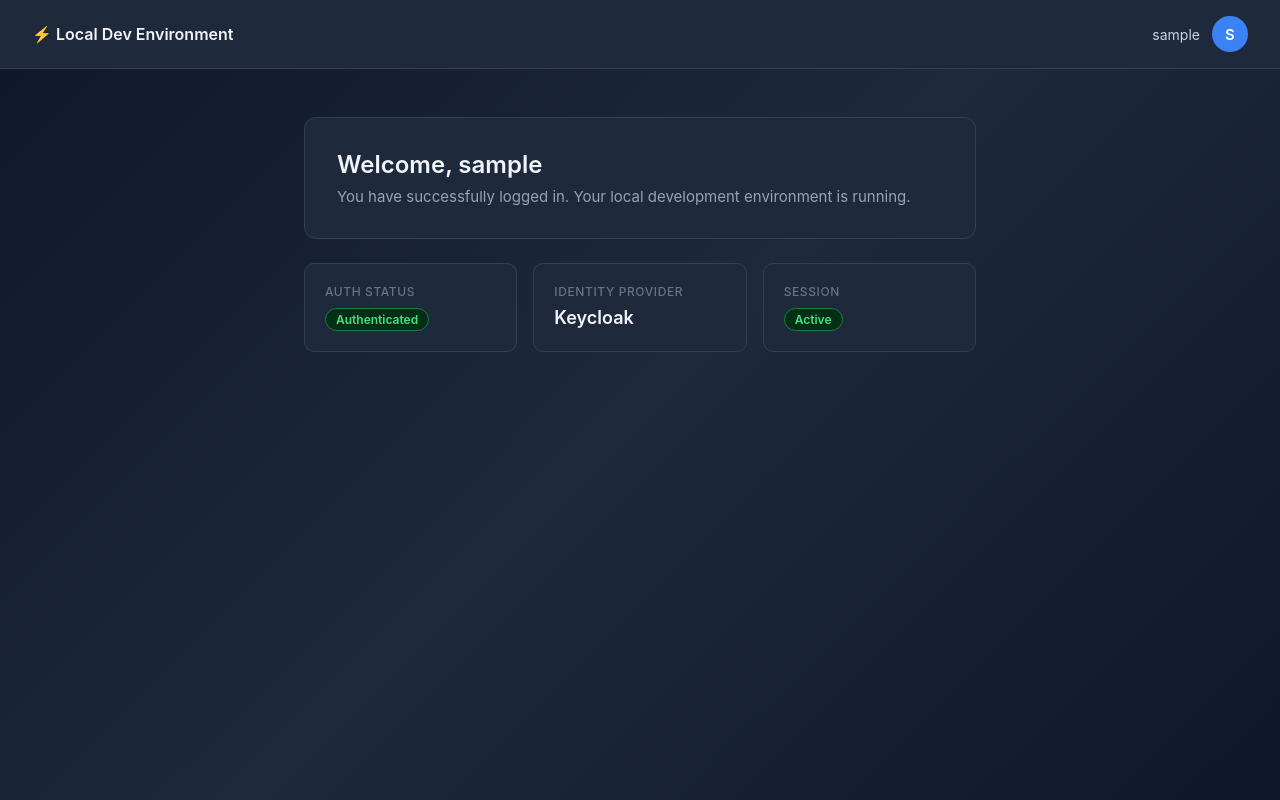
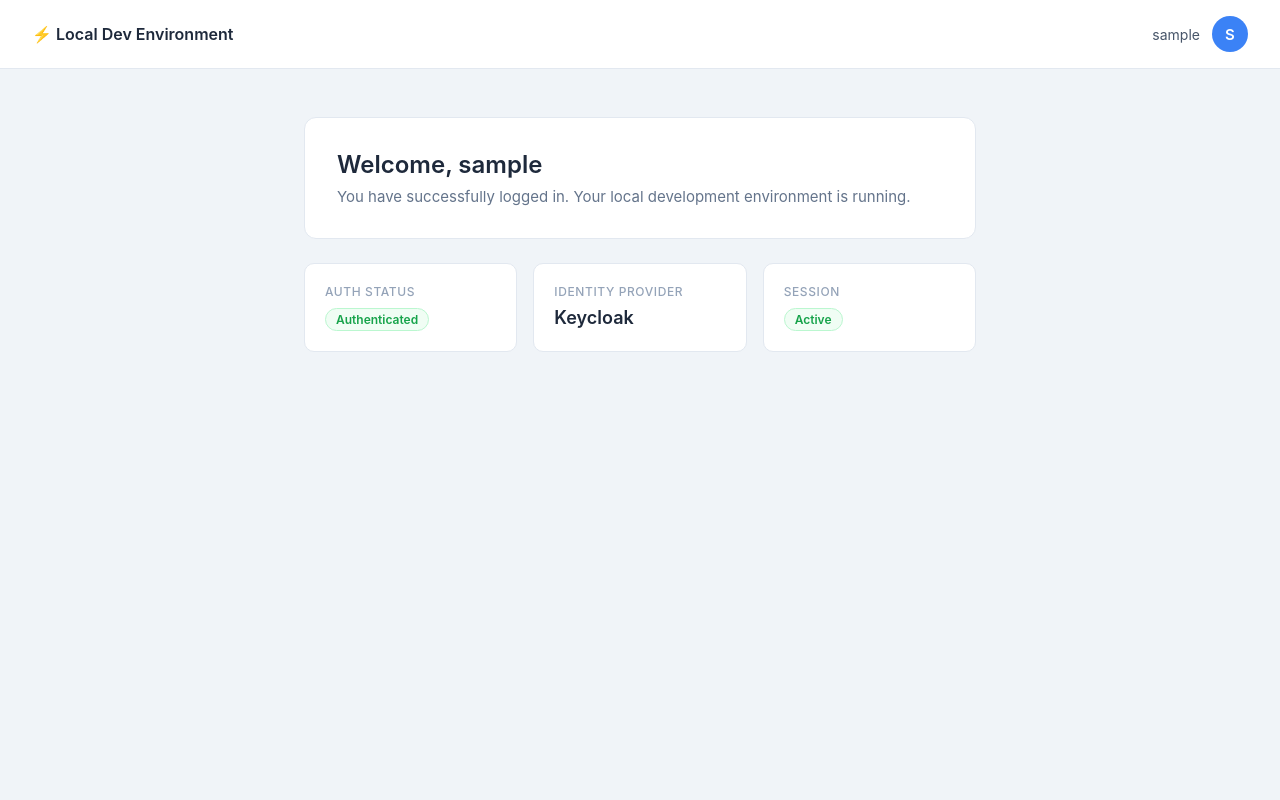
Before and after one commit to tanmaypatil/agent-local-env, a Flask app: page /dashboard in a window 1280 px wide. Run offline with Flask 3, Linux system fonts and the light colour scheme; the visitor is signed in with stand-in values (Sample User, id 1); parts of the project's set-up code (start-up, migrations or seed data) failed here and were passed over.

Commit message:
style: switch login and dashboard pages to light theme
Co-Authored-By: Claude Opus 4.6 <noreply@anthropic.com>

```diff
--- a/webapp/templates/dashboard.html
+++ b/webapp/templates/dashboard.html
@@ -10,8 +10,8 @@
     body {
       font-family: -apple-system, BlinkMacSystemFont, "Segoe UI", Roboto, Helvetica, Arial, sans-serif;
       min-height: 100vh;
-      background: linear-gradient(135deg, #0f172a 0%, #1e293b 50%, #0f172a 100%);
-      color: #e2e8f0;
+      background: #f0f4f8;
+      color: #1e293b;
     }
 
     .topbar {
@@ -19,14 +19,14 @@
       align-items: center;
       justify-content: space-between;
       padding: 16px 32px;
-      background: #1e293b;
-      border-bottom: 1px solid #334155;
+      background: #ffffff;
+      border-bottom: 1px solid #e2e8f0;
     }
 
     .topbar .brand {
       font-size: 16px;
       font-weight: 600;
-      color: #f1f5f9;
+      color: #1e293b;
     }
 
     .topbar .brand span {
@@ -54,7 +54,7 @@
 
     .user-name {
       font-size: 14px;
-      color: #cbd5e1;
+      color: #475569;
     }
 
     .container {
@@ -64,8 +64,8 @@
     }
 
     .welcome-card {
-      background: #1e293b;
-      border: 1px solid #334155;
+      background: #ffffff;
+      border: 1px solid #e2e8f0;
       border-radius: 12px;
       padding: 32px;
       margin-bottom: 24px;
@@ -74,13 +74,13 @@
     .welcome-card h1 {
       font-size: 24px;
       font-weight: 600;
-      color: #f1f5f9;
+      color: #1e293b;
       margin-bottom: 8px;
     }
 
     .welcome-card p {
       font-size: 15px;
-      color: #94a3b8;
+      color: #64748b;
     }
 
     .status-grid {
@@ -90,8 +90,8 @@
     }
 
     .status-card {
-      background: #1e293b;
-      border: 1px solid #334155;
+      background: #ffffff;
+      border: 1px solid #e2e8f0;
       border-radius: 10px;
       padding: 20px;
     }
@@ -99,7 +99,7 @@
     .status-card .label {
       font-size: 12px;
       font-weight: 500;
-      color: #64748b;
+      color: #94a3b8;
       text-transform: uppercase;
       letter-spacing: 0.05em;
       margin-bottom: 8px;
@@ -108,7 +108,7 @@
     .status-card .value {
       font-size: 18px;
       font-weight: 600;
-      color: #f1f5f9;
+      color: #1e293b;
     }
 
     .badge {
@@ -120,9 +120,9 @@
     }
 
     .badge-green {
-      background: #052e16;
-      border: 1px solid #15803d;
-      color: #4ade80;
+      background: #f0fdf4;
+      border: 1px solid #bbf7d0;
+      color: #16a34a;
     }
   </style>
 </head>
```
Also changed, not shown: webapp/templates/login.html (+16 -16 lines).
